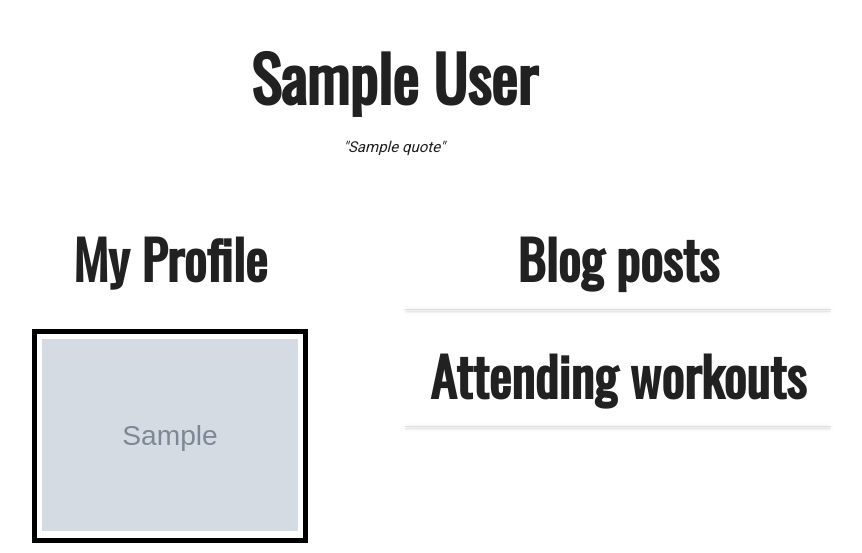
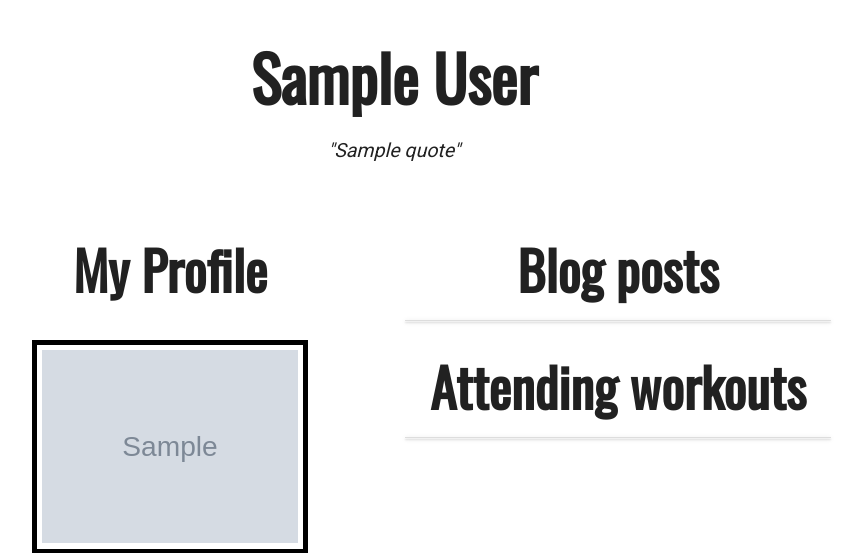
Before and after one commit to Code-Institute-Submissions/the-running-team, a Flask app: page /profile/1 in a window 1280 px wide. Shown: the part 192-745 px from the top of the page, without its empty margins (246-1108 px from the left). Run offline with Flask 2, Linux system fonts and the light colour scheme; the visitor is signed in with stand-in values (Sample User, id 1); grey boxes marked "Sample" are stand-in pictures; a database or web service that is not in the repository returns one stand-in record (values such as "Sample title"); some libraries are stand-ins or nearby versions.

Commit message:
Added class to quote paragraph.

```diff
--- a/templates/profile.html
+++ b/templates/profile.html
@@ -4,7 +4,7 @@
     <div class="col s12">
         <h1 class="center-align capitalize">{{ member.first_name }} {{ member.last_name }}</h1>
         {% if member.quote %}
-        <p class="center-align"><em>"{{ member.quote }}"</em></p>
+        <p class="profile-quote center-align"><em>"{{ member.quote }}"</em></p>
         {% endif %}
     </div>
 </div>
```
